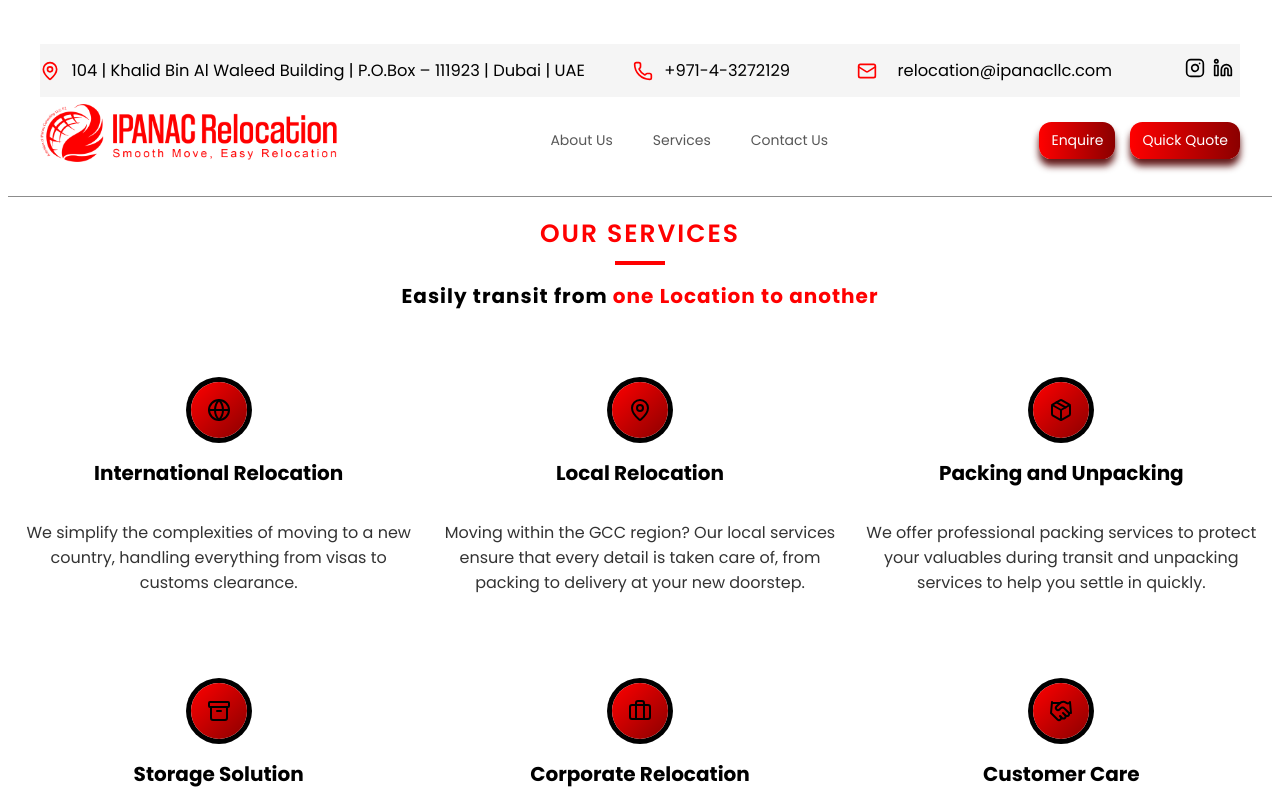
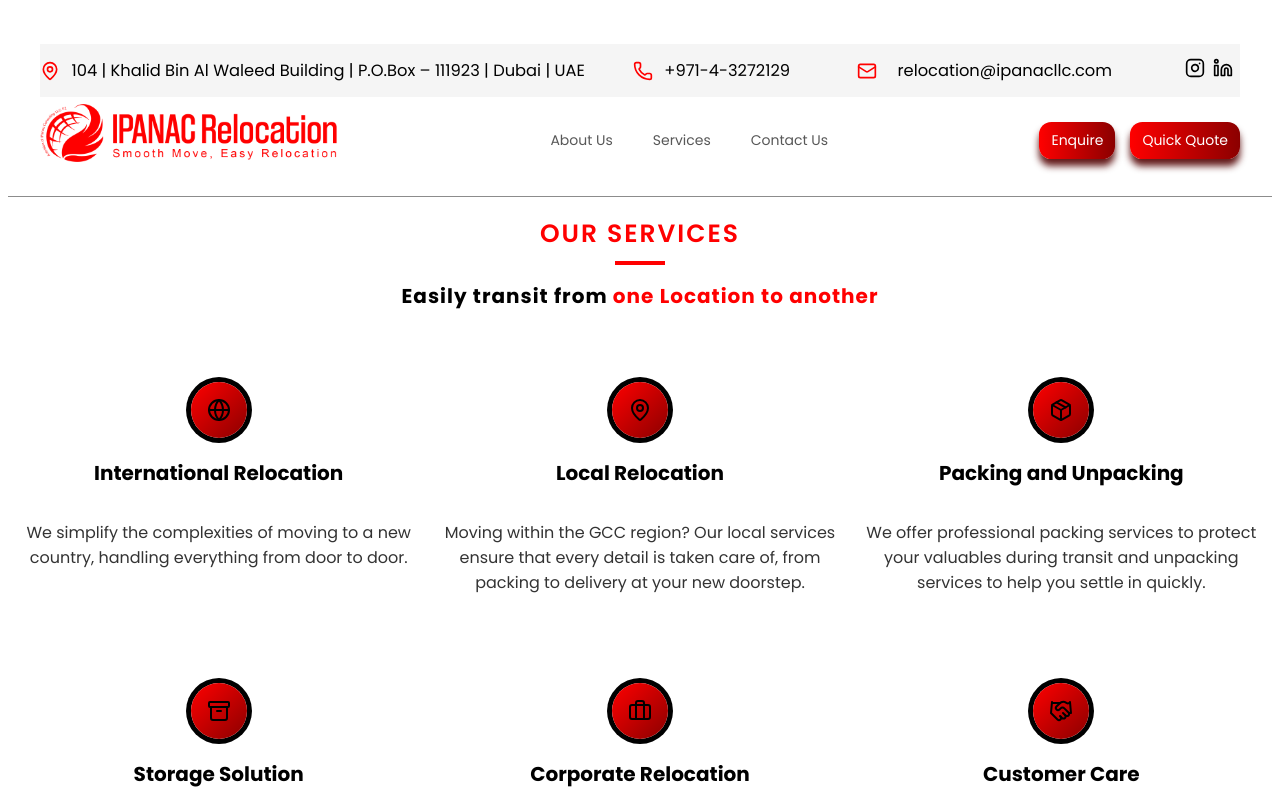
Before and after one commit to Mir-pes/ipanac-1, a React (Vite) app: page /services in a window 1280 px wide. Shown: the top 800 px of the page. Built offline with nearby package versions, Linux system fonts and the light colour scheme.

Commit message:
Update index.jsx

```diff
--- a/src/constants/index.jsx
+++ b/src/constants/index.jsx
@@ -63,7 +63,7 @@ export const features = [
   {
     icon: <Globe size={24} />,
     text: "International Relocation",
-    description: "We simplify the complexities of moving to a new country, handling everything from visas to customs clearance."
+    description: "We simplify the complexities of moving to a new country, handling everything from door to door."
   },
   {
     icon: <MapPin size={24} />,
```
